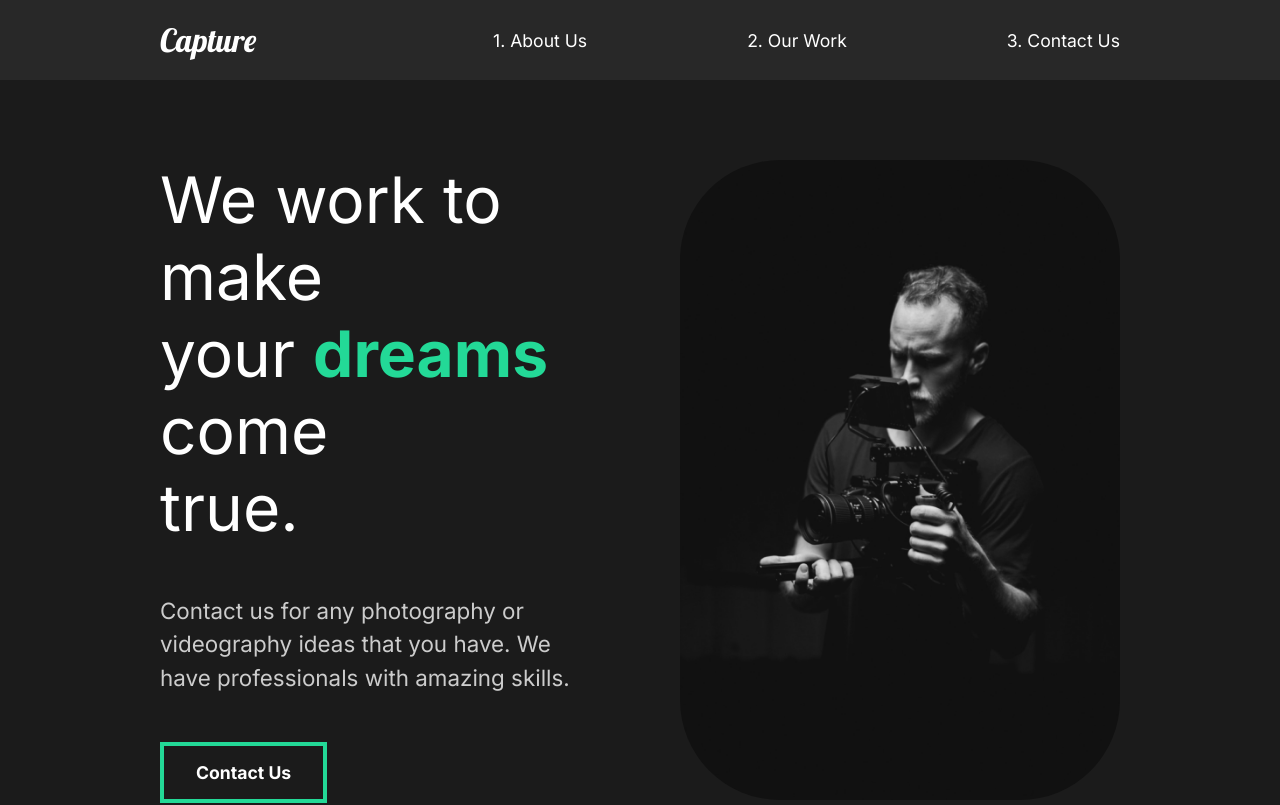
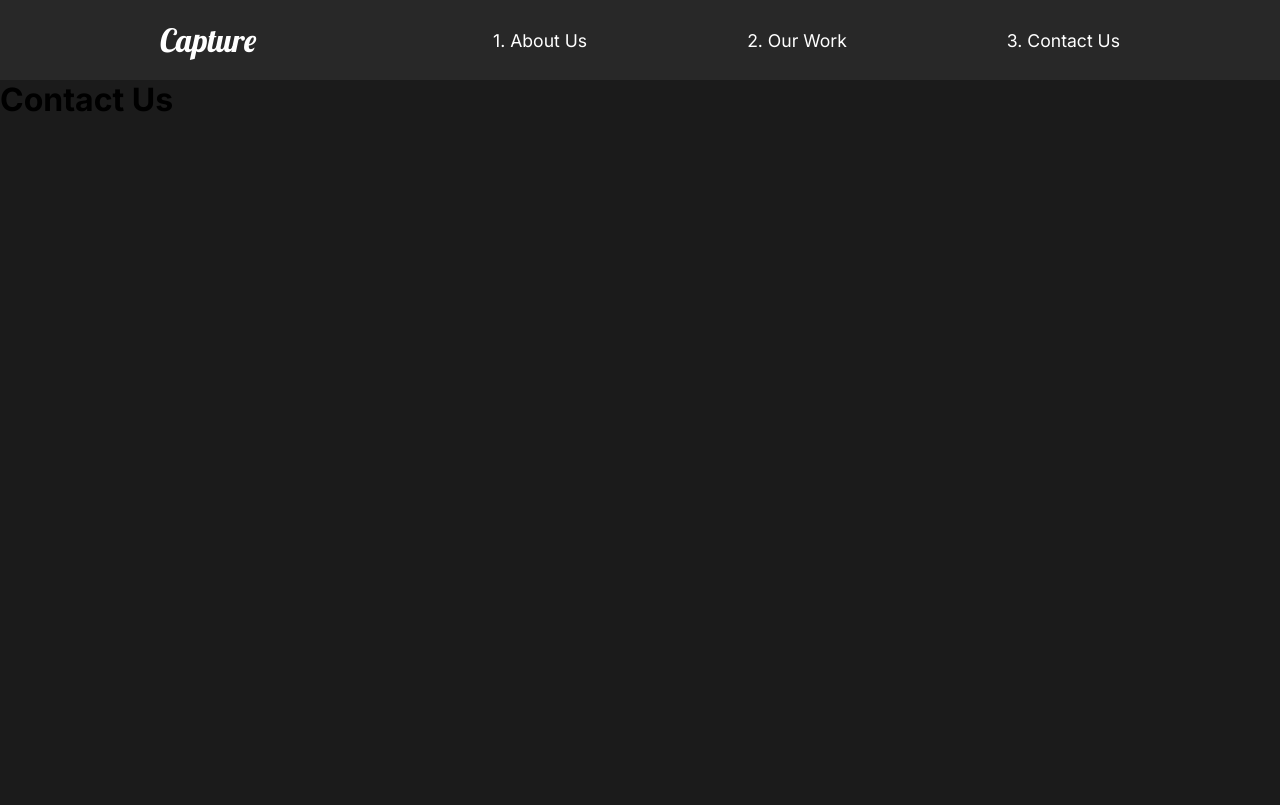
Before and after one commit to jdungao15/capture, a React (Vite) app: page /contact in a window 1280 px wide. Shown: the top 805 px of the page. Built offline with nearby package versions, Linux system fonts and the light colour scheme; a web font is replaced by a local one.

Commit message:
added routes on navbar.

```diff
--- a/package.json
+++ b/package.json
@@ -14,6 +14,7 @@
     "react": "^18.2.0",
     "react-dom": "^18.2.0",
     "react-intersection-observer": "^9.4.3",
+    "react-router": "^6.11.2",
     "react-router-dom": "^6.11.2",
     "styled-components": "^6.0.0-rc.2"
   },
--- a/src/App.jsx
+++ b/src/App.jsx
@@ -1,19 +1,25 @@
-import { useState } from 'react'
+import {useState} from 'react';
 import AboutUs from "./pages/AboutUs.jsx";
 import GlobalStyle from "./components/GlobalStyle.jsx";
 import Nav from "./components/Nav.jsx";
-
+import ContactUs from "./pages/ContactUs.jsx";
+import OurWork from "./pages/OurWork.jsx";
+import {Route, Routes} from 'react-router-dom';
 
 function App() {
-  const [count, setCount] = useState(0)
+   const [count, setCount] = useState(0);
 
-  return (
-     <div className="App">
-        <GlobalStyle/>
-        <Nav/>
-       <AboutUs/>
-     </div>
-  )
+   return (
+      <div className="App">
+         <GlobalStyle/>
+         <Nav/>
+         <Routes>
+            <Route path="/" element={<AboutUs/>}/>
+            <Route path="/contact" element={<ContactUs/>}/>
+            <Route path="/work" element={<OurWork/>}/>
+         </Routes>
+      </div>
+   );
 }
 
-export default App
+export default App;
--- a/src/components/Nav.jsx
+++ b/src/components/Nav.jsx
@@ -1,5 +1,6 @@
 import React from 'react';
 import styled from "styled-components";
+import {Link} from "react-router-dom";
 
 const Nav = () => {
    return (
@@ -7,13 +8,13 @@ const Nav = () => {
          <h1><a id="logo" href="#">Capture</a></h1>
          <ul>
             <li>
-               <a href="#">1. About Us</a>
+               <Link to="/"> 1. About Us </Link>
             </li>
             <li>
-               <a href="#">2. Our Work</a>
+               <Link to="/work">2. Our Work</Link>
             </li>
             <li>
-               <a href="#">3. Contact Us</a>
+               <Link to="/contact">3. Contact Us</Link>
             </li>
          </ul>
       </StyledNav>
--- a/src/main.jsx
+++ b/src/main.jsx
@@ -1,9 +1,12 @@
-import React from 'react'
-import ReactDOM from 'react-dom/client'
-import App from './App.jsx'
+import React from 'react';
+import ReactDOM from 'react-dom/client';
+import App from './App.jsx';
+import {BrowserRouter} from "react-router-dom";
 
 ReactDOM.createRoot(document.getElementById('root')).render(
-  <React.StrictMode>
-    <App />
-  </React.StrictMode>,
-)
+   <React.StrictMode>
+      <BrowserRouter>
+         <App/>
+      </BrowserRouter>
+   </React.StrictMode>,
+);
--- /dev/null
+++ b/src/pages/ContactUs.jsx
@@ -0,0 +1,12 @@
+import React from 'react';
+import {Link} from "react-router-dom";
+
+const ContactUs = () => {
+   return (
+      <div>
+         <h1>Contact Us </h1>
+      </div>
+   );
+};
+
+export default ContactUs;
--- /dev/null
+++ b/src/pages/OurWork.jsx
@@ -0,0 +1,11 @@
+import React from 'react';
+
+const OurWork = () => {
+   return (
+      <div>
+         <h1>Our Work</h1>
+      </div>
+   );
+};
+
+export default OurWork;
```
Also changed, not shown: 1 other file (tests, documents, lock files or other folders).
